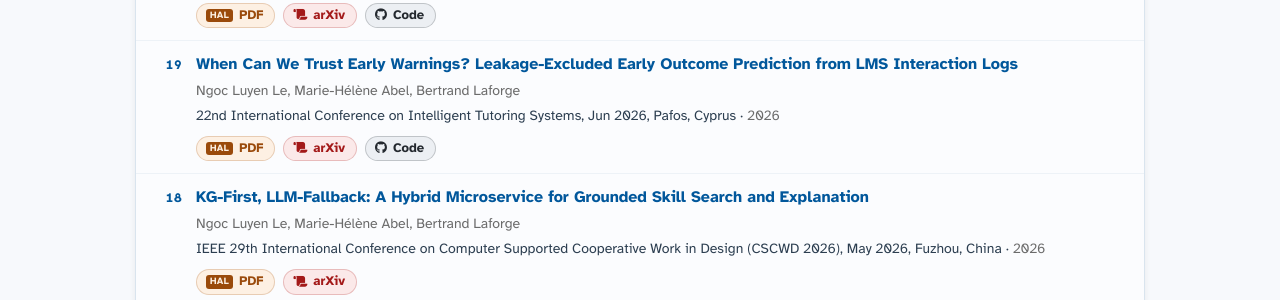
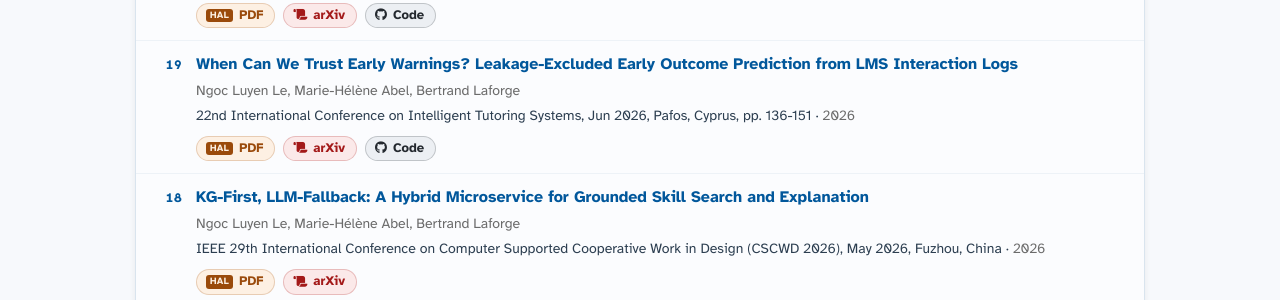
Before and after one commit to lengocluyen/lengocluyen.github.io, a Jekyll site: the page built from publications.html, in a window 1280 px wide and 900 px high, scrolled down 2179 px. Shown: the part 153-453 px from the top of the window. Built offline with Jekyll 4.4.1, drawn with Linux system fonts in a browser that asks for light colours; some web fonts are replaced.

Commit message:
Add page numbers to the ITS 2026 paper
Co-Authored-By: Claude Opus 5.5 <noreply@anthropic.com>

```diff
--- a/_data/publications.yml
+++ b/_data/publications.yml
@@ -147,7 +147,7 @@
           url: https://github.com/lengocluyen/competency-tagging
     - title: "When Can We Trust Early Warnings? Leakage-Excluded Early Outcome Prediction from LMS Interaction Logs"
       authors: "Ngoc Luyen Le, Marie-Hélène Abel, Bertrand Laforge"
-      venue: "22nd International Conference on Intelligent Tutoring Systems, Jun 2026, Pafos, Cyprus"
+      venue: "22nd International Conference on Intelligent Tutoring Systems, Jun 2026, Pafos, Cyprus, pp. 136-151"
       year: 2026
       url: https://link.springer.com/chapter/10.1007/978-3-032-31660-8_11
       links:
```
